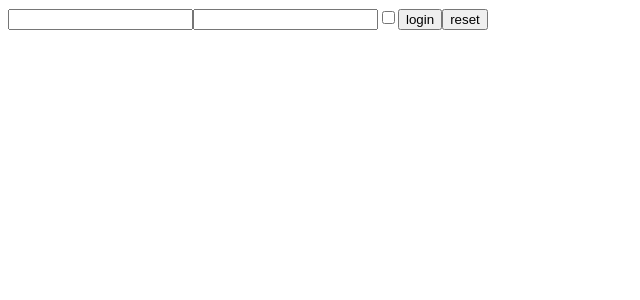
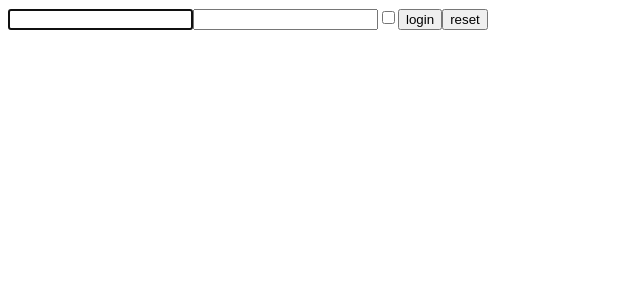
Before and after one commit to Folvin/react-exercises, a React (Create React App) app: page / in a window 1280 px wide. Shown: the top 300 px of the page, without its empty margins (0-640 px from the left). Built offline with nearby package versions, Linux system fonts and the light colour scheme.

Commit message:
esercizio forms-06 completato

```diff
--- a/src/UncontrolledLogin.js
+++ b/src/UncontrolledLogin.js
@@ -1,6 +1,12 @@
 import React from "react";
 
 export class UncontrolledLogin extends React.Component {
+
+    constructor(props) {
+        super(props);
+        this.autoFocus = true
+    }
+
     state = {
         username: "",
         password: "",
@@ -34,7 +40,7 @@ export class UncontrolledLogin extends React.Component {
     render() {
         return (
             <form onSubmit={this.formHandler}>
-                <input name="username" type="text" />
+                <input name="username" autoFocus={this.autoFocus} type="text" />
                 <input name="password" type="password" />
                 <input name="remember" type="checkbox" />
                 <button type="submit">login</button>
```
